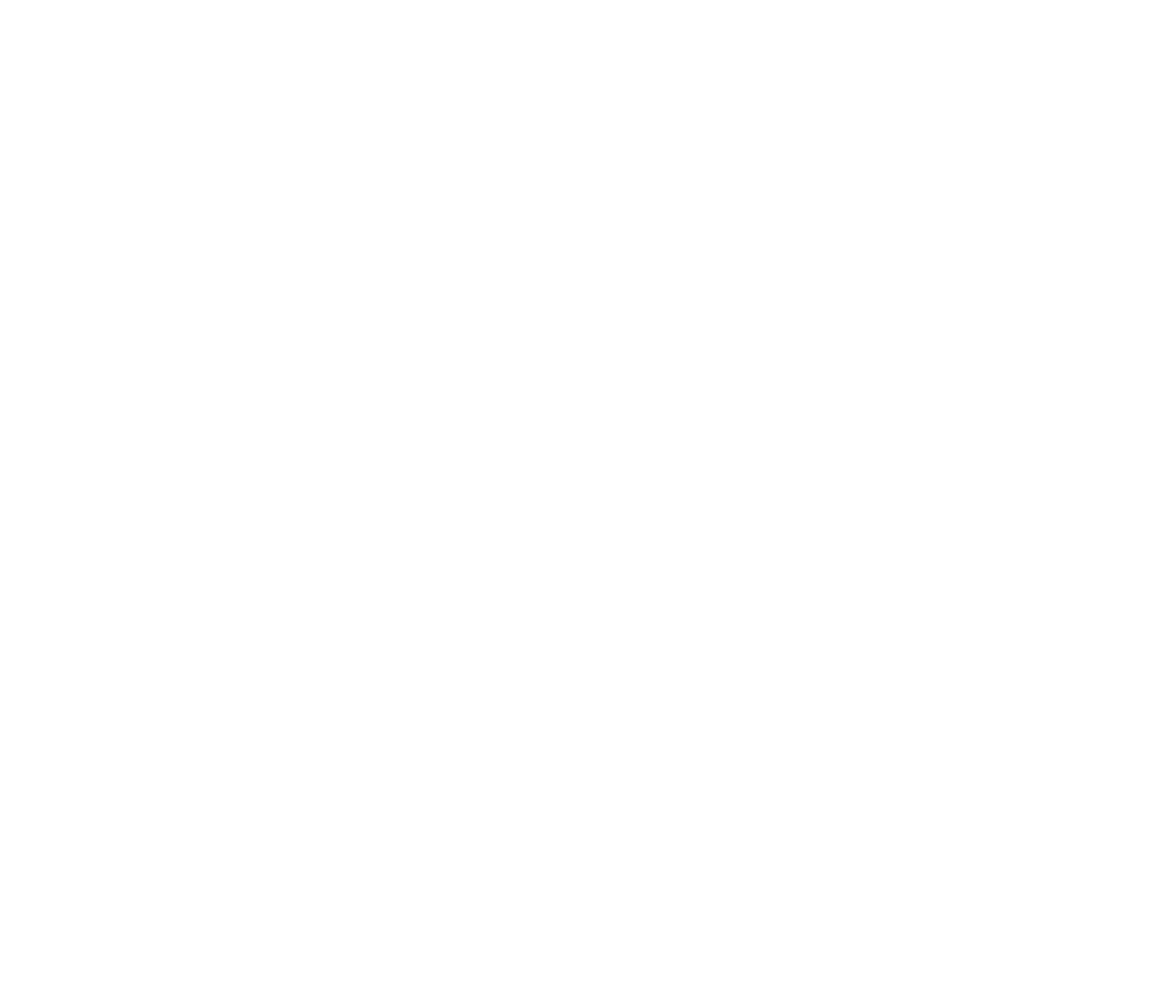
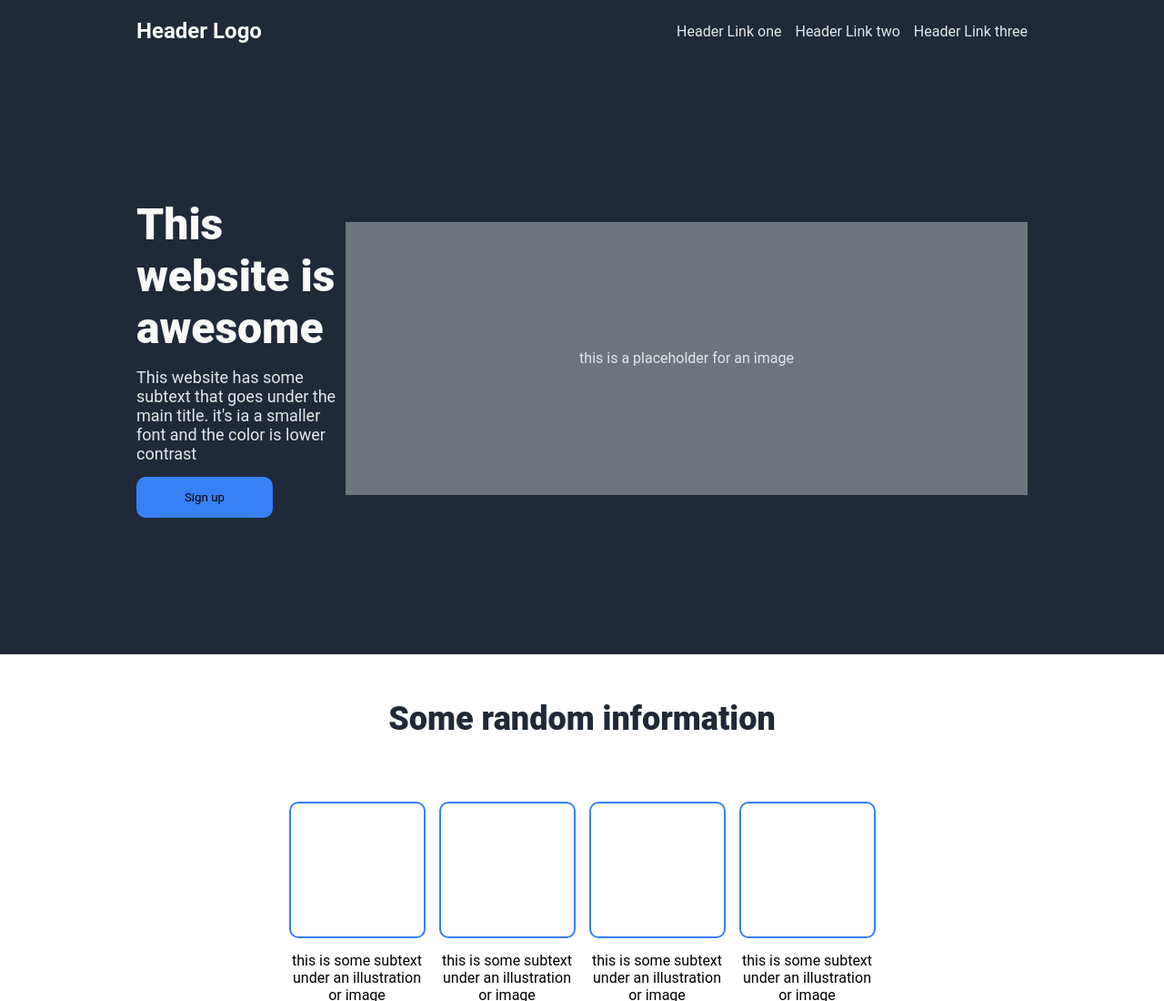
Before and after one commit to c0dezer000/Odin1stAssignment, a plain HTML site: page index.html in a window 1280 px wide. Shown: the top 1100 px of the page at 91% size. Before the commit the page ends 800 px from the top, so only its background shows below. Drawn offline with Linux system fonts and the light colour scheme.

Commit message:
Footer left

```diff
--- a/index.html
+++ b/index.html
@@ -3,9 +3,87 @@
 <head>
     <meta charset="UTF-8">
     <meta name="viewport" content="width=device-width, initial-scale=1.0">
+    <link rel="stylesheet" href="style.css">
     <title>Odin Project Landing Page Assignment</title>
 </head>
 <body>
+    <main>
+        <nav>
+            <p class="hero-Logo">Header Logo</p>
+            <ul>
+                <li><a href="">Header Link one</a></li>
+                <li><a href="">Header Link two</a></li>
+                <li><a href="">Header Link three</a></li>
+            </ul>
+        </nav>
+        <section id="hero">
+            <div class="hero-text">
+                <p class="main-text">This website is awesome</p>
+                <p class="sub-text">This website has some subtext that goes under the main title. it's ia a smaller font and the color is lower contrast</p>
+                <button>Sign up</button>
+            </div>
 
+            <div class="hero-image">
+                <div class="box">
+                    <p class="box-text">
+                        this is a placeholder for an image
+                    </p>
+                </div>
+            </div>
+        </section>
+        <section id="body-information">
+            <p class="section-title">
+                Some random information
+            </p>
+            <div class="boxes">
+                <div class="box-model">
+                    <div class="box-frame">
+
+                    </div>
+                    <div class="box-description">
+                        <p>this is some subtext under an illustration or image</p>
+                    </div>
+                </div>
+                <div class="box-model">
+                    <div class="box-frame">
+
+                    </div>
+                    <div class="box-description">
+                        <p>this is some subtext under an illustration or image</p>
+                    </div>
+                </div>
+                <div class="box-model">
+                    <div class="box-frame">
+
+                    </div>
+                    <div class="box-description">
+                        <p>this is some subtext under an illustration or image</p>
+                    </div>
+                </div>
+                <div class="box-model">
+                    <div class="box-frame">
+
+                    </div>
+                    <div class="box-description">
+                        <p>this is some subtext under an illustration or image</p>
+                    </div>
+                </div>
+
+
+            </div>
+        </section>
+        <section id="quotes">
+            <div class="quote-text">
+                This is an inspiring quote, or testimonial from a customer. Maybe it's just filling up space, or maybe people will actually read it. Who knows? All i know is that it looks nice
+            </div>
+            <div class="signature">
+                <p>-Thor,God of Thunder</p>
+            </div>
+        </section>
+        <footer>
+
+        </footer>
+    </main>
+    <script src="index.js"></script>
 </body>
 </html>
--- a/style.css
+++ b/style.css
@@ -0,0 +1,135 @@
+*{
+    margin: 0;
+    padding: 0;
+    box-sizing: border-box;
+    font-family: Roboto, sans-serif;
+}
+nav{
+    display: flex;
+    align-items: center;
+    justify-content: space-between;
+    padding: 20px 150px;
+    background-color: #1F2937;
+}
+.hero-Logo{
+    font-size: 24px;
+    color: hsl(90, 17%, 98%);
+    font-weight: bold;
+}
+ul{
+    display: flex;
+    align-items: center;
+    justify-content: space-evenly;
+    gap: 15px;
+    text-decoration: none;
+}
+ul li {
+    list-style: none;
+}
+ul li a{
+    text-decoration: none;
+    color: #e5e7eb;
+}
+ul li a:hover{
+    color: hsl(95, 17%, 98%);
+}
+#hero{
+    background-color: #1F2937;
+    display: flex;
+    align-items: center;
+    justify-content: space-between;
+    padding: 150px;
+}
+.hero-text{
+    width: 450px;
+    height: auto;
+}
+.hero-text .main-text{
+    font-size: 48px;
+    font-weight:800;
+    color: #F9FAF8;
+}
+.sub-text{
+    font-size: 18px;
+    color: #e5e7eb;
+    margin: 15px 0;
+}
+button{
+    width: 150px;
+    height: 45px;
+    background-color: #3780f6;
+    border-radius: 10px;
+    border: none;
+}
+button:hover{
+    cursor: pointer;
+    background-color: #3761f6;
+}
+.box{
+    width: 750px;
+    height: 300px;
+    background-color: #6D747D;
+    display: flex;
+    align-items: center;
+    justify-content: center;
+    color: #e5e7eb;
+}
+#body-information{
+    display: flex;
+    align-items: center;
+    justify-content: center;
+    flex-direction: column;
+    padding-bottom: 90px;
+}
+.section-title{
+    font-size: 36px;
+    font-weight: 800;
+    color: #1F2937;
+    padding: 50px;
+}
+.boxes{
+    display: flex;
+    align-items: center;
+    padding: 20px;
+    gap: 15px;
+}
+.box-frame{
+    width: 150px;
+    height: 150px;
+    border: 2px solid #3780f6;
+    border-radius: 10px;
+    margin-bottom: 15px;
+}
+.box-description{
+    font-size: 16px;
+    width: 150px;
+    text-align: center;
+}
+.box-model{
+    display: flex;
+    flex-direction: column;
+}
+#quotes{
+    background-color: #e5e7eb;
+    min-height: 300px;
+    padding: 150px;
+    width: 100%;
+    display: flex;
+    align-items: center;
+    flex-direction: column;
+    justify-content: space-between;
+}
+.quote-text{
+    font-size: 36px;
+    font-style: italic;
+    color: #1F2937;
+    width: 850px;
+}
+.signature{
+    text-align: right;
+}
+footer{
+    display: flex;
+    align-items: center;
+    justify-content: center;
+}
```
